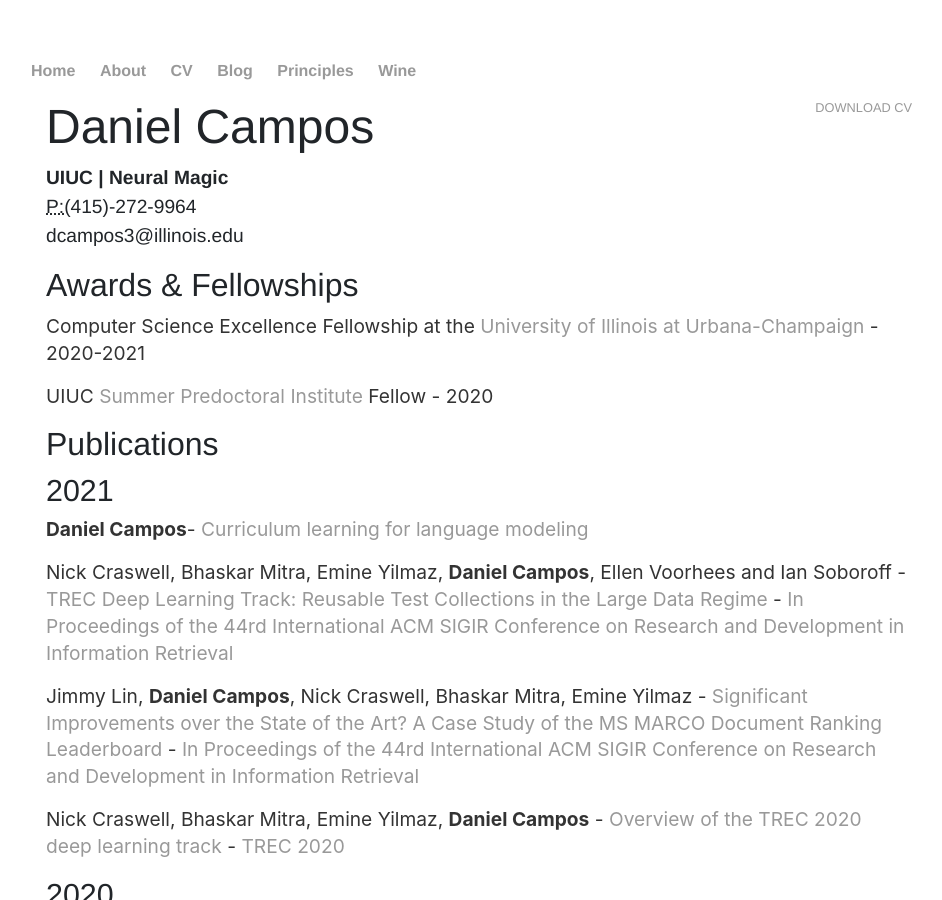
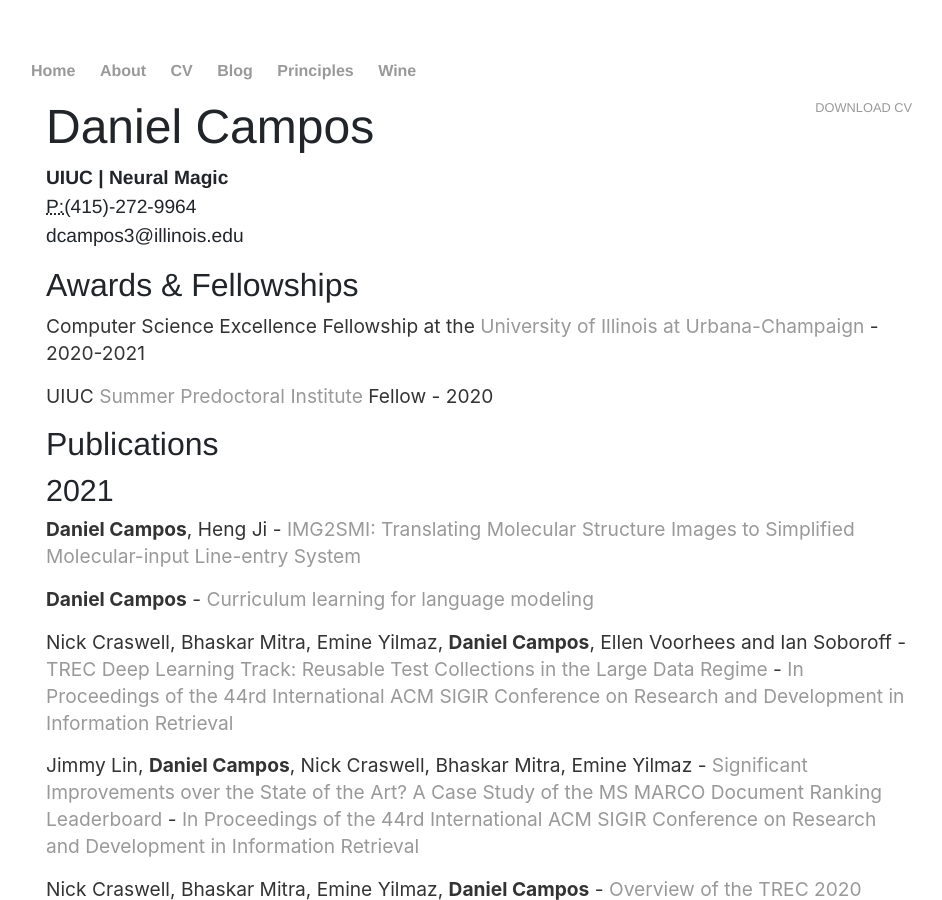
Before and after one commit to spacemanidol/spacemanidol.github.io, a Jekyll site: the page built from cv/index.html, in a window 1280 px wide and 900 px high. Shown: the whole window, without its empty margins (161-1103 px from the left). Built offline with Jekyll 4.4.1, drawn with Linux system fonts in a browser that asks for light colours; a script that is not in the unit is left out; comment, search, counter and statistics services are not loaded.

Commit message:
Update index.html

```diff
--- a/cv/index.html
+++ b/cv/index.html
@@ -15,7 +15,8 @@
 	<p>UIUC <a href='https://grad.illinois.edu/diversity/spi'>Summer Predoctoral Institute</a> Fellow - 2020</p>
 	<h2>Publications</h2>
 	<h4>2021</h4>
-	<p><strong>Daniel Campos</strong>- <a href='https://arxiv.org/abs/2108.02170'>Curriculum learning for language modeling</a></p>
+	<p><strong>Daniel Campos</strong>, Heng Ji - <a href=''>IMG2SMI: Translating Molecular Structure Images to Simplified Molecular-input Line-entry System</a></p>
+	<p><strong>Daniel Campos</strong> - <a href='https://arxiv.org/abs/2108.02170'>Curriculum learning for language modeling</a></p>
 	<p>Nick Craswell, Bhaskar Mitra, Emine Yilmaz, <strong>Daniel Campos</strong>, Ellen Voorhees and Ian Soboroff - <a href='https://arxiv.org/abs/2104.09399'>TREC Deep Learning Track: Reusable Test Collections in the Large Data Regime</a> - <a href='https://sigir.org/sigir2021/'>In Proceedings of the 44rd International ACM SIGIR Conference on Research and Development in Information Retrieval</a></p>
 	<p>Jimmy Lin, <strong> Daniel Campos</strong>, Nick Craswell, Bhaskar Mitra, Emine Yilmaz - <a href='https://arxiv.org/abs/2102.12887'>Significant Improvements over the State of the Art? A Case Study of the MS MARCO Document Ranking Leaderboard</a> - <a href='https://sigir.org/sigir2021/'>In Proceedings of the 44rd International ACM SIGIR Conference on Research and Development in Information Retrieval</a></p>
 	<p>Nick Craswell, Bhaskar Mitra, Emine Yilmaz, <strong> Daniel Campos</strong> - <a href='https://arxiv.org/abs/2102.07662'>Overview of the TREC 2020 deep learning track</a> - <a href='https://trec.nist.gov/tracks.html'>TREC 2020</a></p>
```
